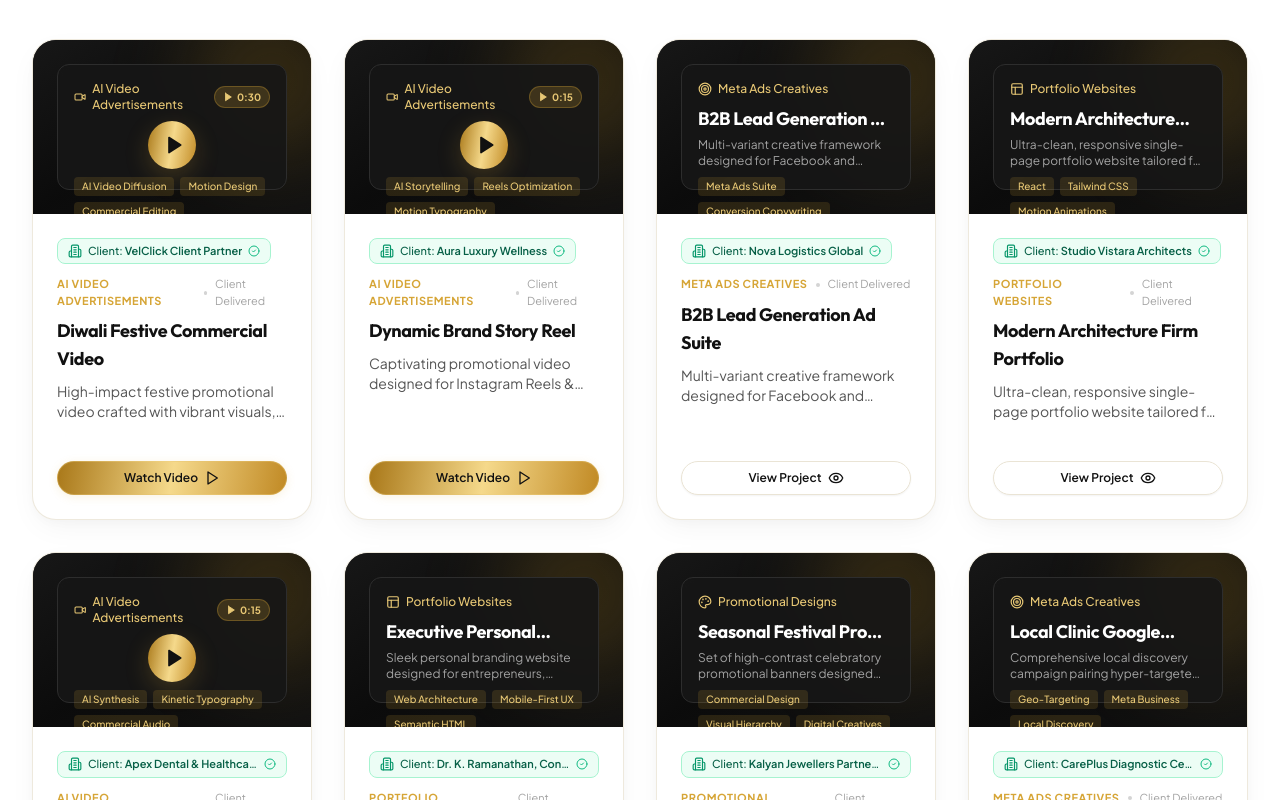
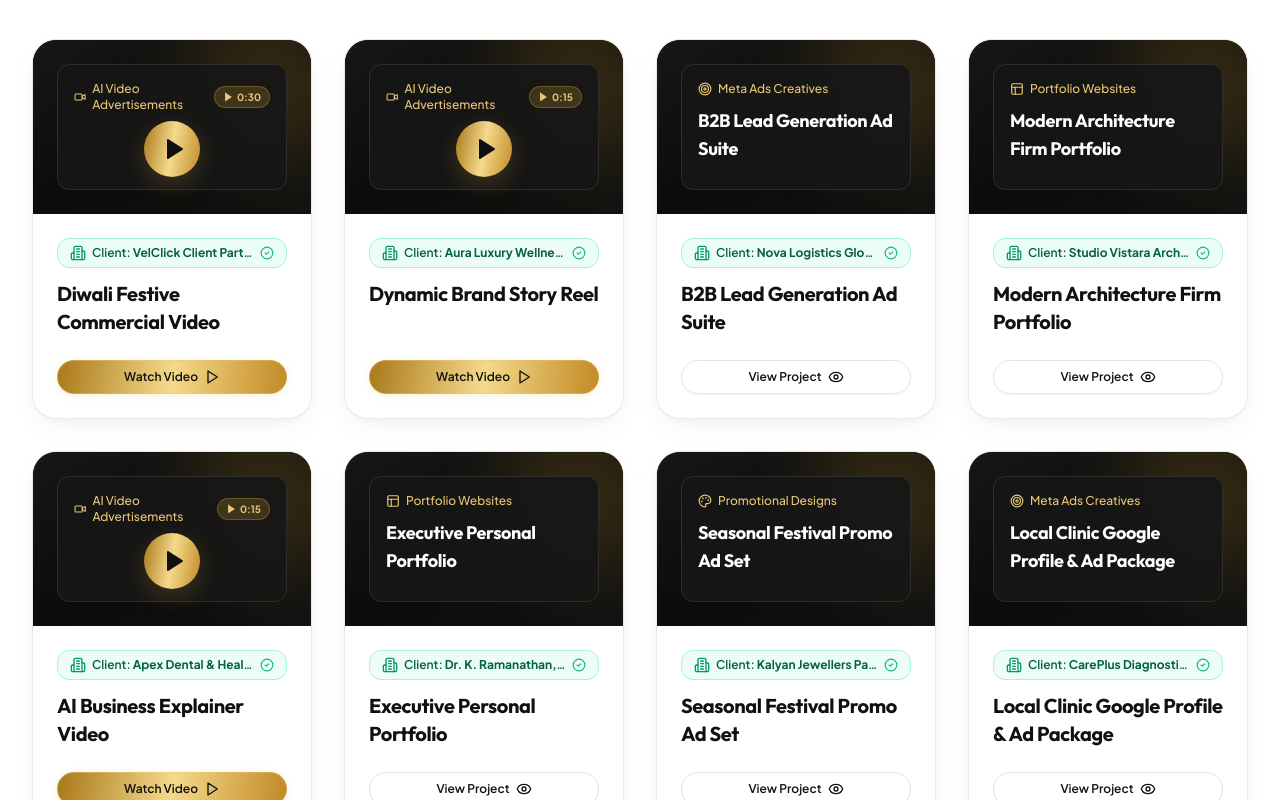
Before and after one commit to Ananthakrishnan12/velclick_landing_page, a React (Vite) app: page / in a window 1280 px wide. Shown: the part 3280-4080 px from the top of the page. Built offline with nearby package versions, Linux system fonts and the light colour scheme.

Commit message:
style(portfolio): simplify card layout by removing tags, category duplicate, and description excerpt

```diff
--- a/src/components/PortfolioCard.jsx
+++ b/src/components/PortfolioCard.jsx
@@ -52,31 +52,16 @@ export default function PortfolioCard({ project, onViewProject, onPlayVideo }) {
             {/* Central Graphic / Play Indicator */}
             <div className="my-auto py-2 text-center">
               {isVideo ? (
-                <div className="inline-flex items-center justify-center w-12 h-12 rounded-full bg-gold-gradient text-brand-black shadow-gold-md group-hover:scale-110 transition-transform">
-                  <Play className="w-5 h-5 fill-current translate-x-0.5" />
+                <div className="inline-flex items-center justify-center w-14 h-14 rounded-full bg-gold-gradient text-brand-black shadow-gold-md group-hover:scale-110 transition-transform">
+                  <Play className="w-6 h-6 fill-current translate-x-0.5" />
                 </div>
               ) : (
                 <div className="text-left">
-                  <h4 className="text-base sm:text-lg font-bold text-brand-white leading-snug line-clamp-1">
+                  <h4 className="text-base sm:text-lg font-bold text-brand-white leading-snug line-clamp-2">
                     {project.title}
                   </h4>
-                  <p className="text-xs text-neutral-400 mt-1 line-clamp-2">
-                    {project.description}
-                  </p>
                 </div>
               )}
-            </div>
-
-            {/* Bottom Tech Tags */}
-            <div className="flex items-center gap-1.5 flex-wrap">
-              {project.tech?.slice(0, 3).map((t, idx) => (
-                <span
-                  key={idx}
-                  className="px-2 py-0.5 rounded bg-brand-gold/15 text-brand-light-gold text-[10px] font-medium"
-                >
-                  {t}
-                </span>
-              ))}
             </div>
           </div>
 
@@ -101,37 +86,26 @@ export default function PortfolioCard({ project, onViewProject, onPlayVideo }) {
           </div>
         </div>
 
-        {/* Card Body */}
-        <div className="p-6">
+        {/* Card Body - Clean, uncluttered presentation */}
+        <div className="p-5 sm:p-6">
           {/* Client Delivery Badge */}
           {project.clientName && (
-            <div className="mb-3 inline-flex items-center gap-1.5 px-2.5 py-1 rounded-lg bg-emerald-50 dark:bg-emerald-950/40 text-[11px] font-medium text-emerald-800 dark:text-emerald-300 border border-emerald-200 dark:border-emerald-800/60 max-w-full truncate">
-              <Building2 className="w-3.5 h-3.5 shrink-0 text-emerald-600 dark:text-emerald-400" />
-              <span className="truncate">Client: <strong className="font-semibold">{project.clientName}</strong></span>
-              <CheckCircle2 className="w-3 h-3 shrink-0 text-emerald-500" />
+            <div className="mb-3 inline-flex items-center gap-1.5 px-3 py-1.5 rounded-xl bg-emerald-50 dark:bg-emerald-950/40 text-xs font-semibold text-emerald-800 dark:text-emerald-300 border border-emerald-200 dark:border-emerald-800/60 max-w-full truncate shadow-2xs">
+              <Building2 className="w-4 h-4 shrink-0 text-emerald-600 dark:text-emerald-400" />
+              <span className="truncate">Client: <strong className="font-bold">{project.clientName}</strong></span>
+              <CheckCircle2 className="w-3.5 h-3.5 shrink-0 text-emerald-500" />
             </div>
           )}
 
-          <div className="flex items-center gap-2 mb-2">
-            <span className="text-[11px] font-bold uppercase tracking-wider text-brand-gold">
-              {project.category}
-            </span>
-            <span className="w-1 h-1 rounded-full bg-neutral-300 dark:bg-neutral-600" />
-            <span className="text-[11px] text-neutral-400 dark:text-neutral-400">{project.tag}</span>
-          </div>
-
-          <h3 className="text-lg font-bold text-brand-black dark:text-white mb-2 group-hover:text-brand-gold dark:group-hover:text-brand-light-gold transition-colors">
+          {/* Title */}
+          <h3 className="text-lg sm:text-xl font-bold text-brand-black dark:text-white group-hover:text-brand-gold dark:group-hover:text-brand-light-gold transition-colors leading-snug">
             {project.title}
           </h3>
-
-          <p className="text-xs sm:text-sm text-brand-charcoal dark:text-neutral-300 line-clamp-2 mb-4 leading-relaxed">
-            {project.description}
-          </p>
         </div>
       </div>
 
       {/* Card Button */}
-      <div className="px-6 pb-6 pt-0">
+      <div className="px-5 sm:px-6 pb-6 pt-0">
         {isVideo ? (
           <Button
             onClick={() => onPlayVideo(project)}
```
